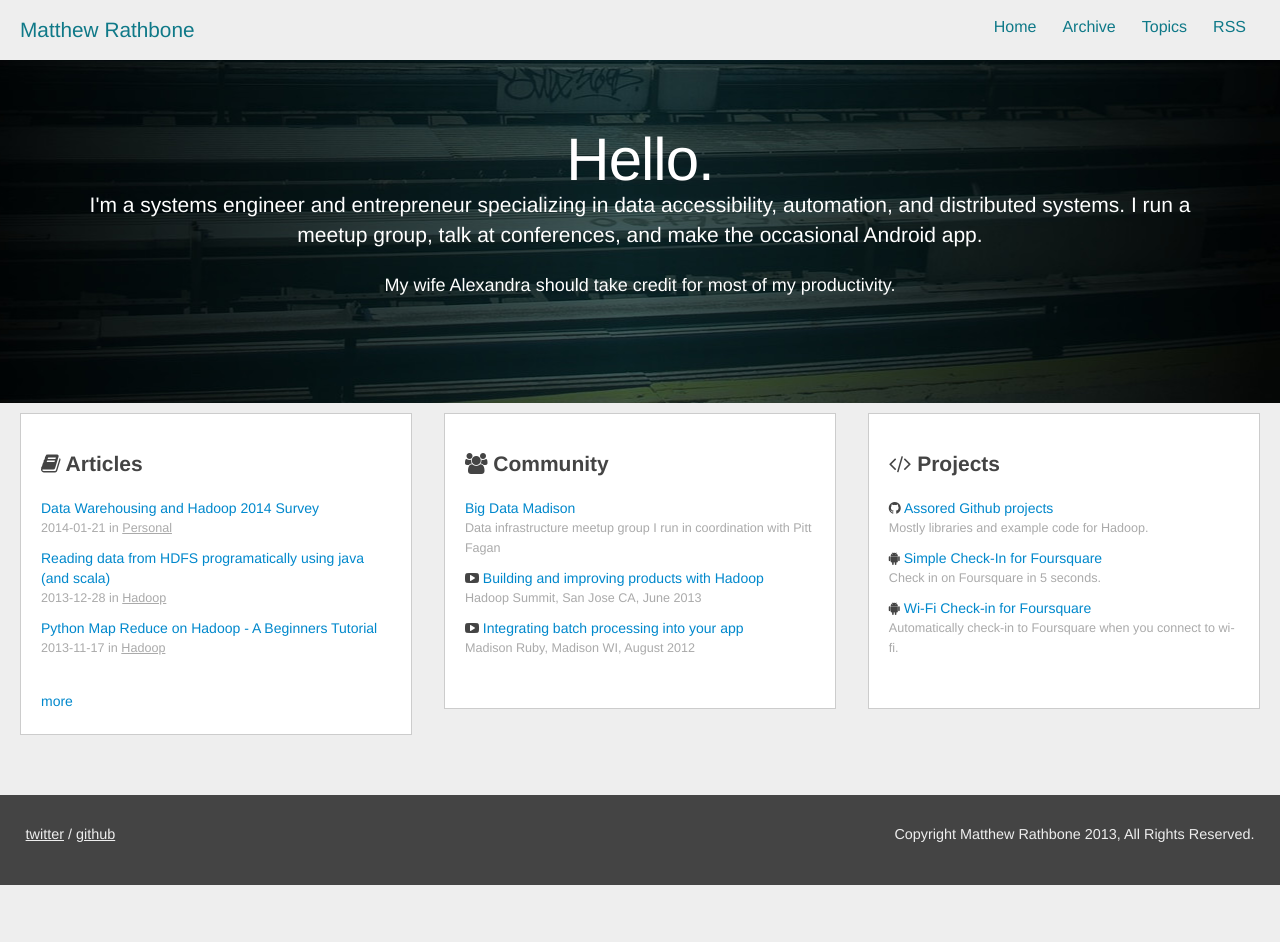
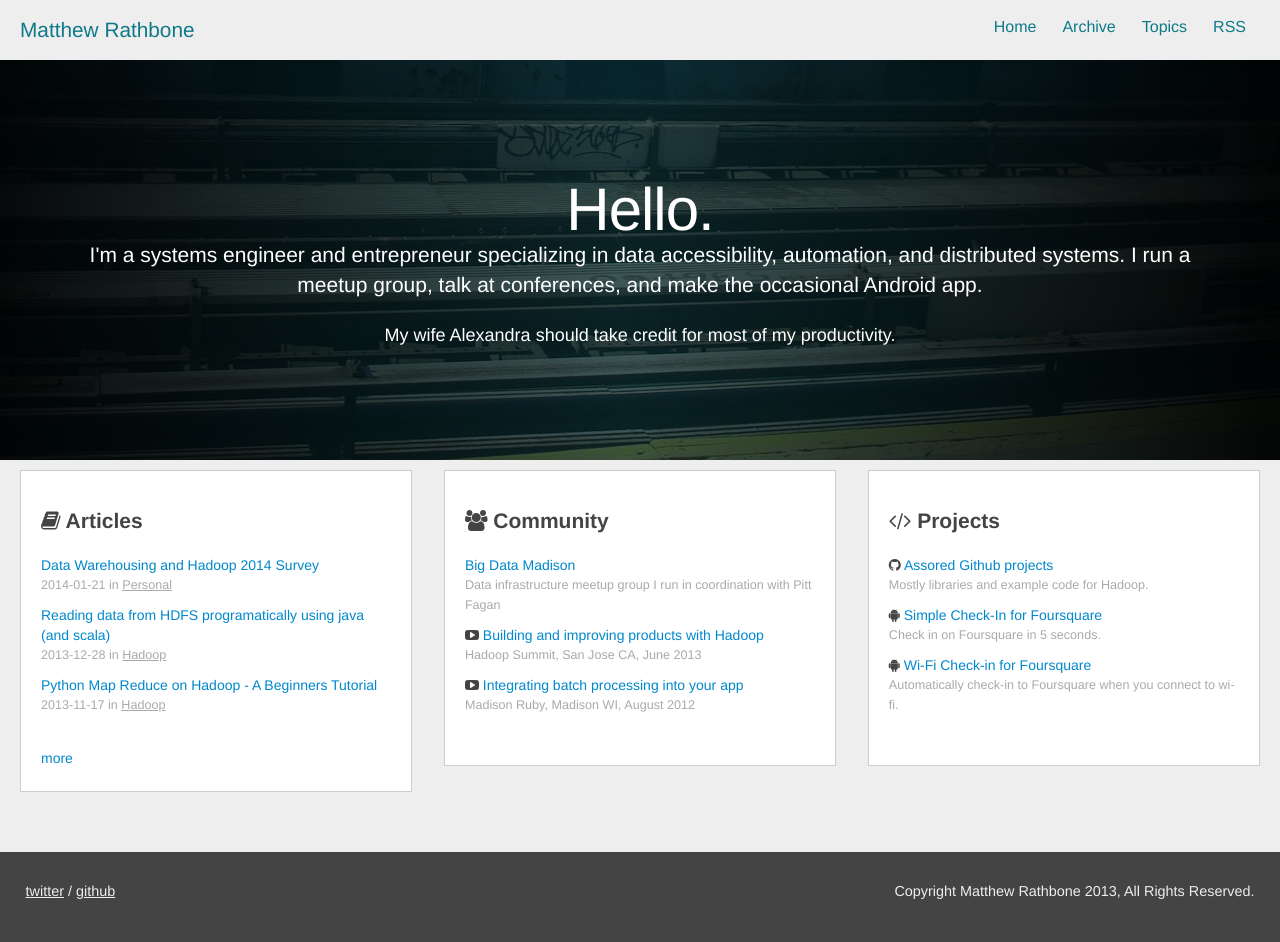
Before and after one commit to rathboma/rathboma.github.com, a Jekyll site: the page built from index.html, in a window 1280 px wide. Built offline with Jekyll 4.4.1, drawn with Linux system fonts in a browser that asks for light colours; the list of posts is cut into pages by our own code; before the commit the page ends 900 px from its top, so only the background shows below that.

Commit message:
style fixes, damn zoom

```diff
--- a/css/styles-2014-02-23.css
+++ b/css/styles-2014-02-23.css
@@ -58,11 +58,13 @@ div.bigheader {
   background-image:url('/img/backdrop.jpg');
   background-repeat:no-repeat;
   background-position:center bottom;
+  min-height:400px;
 }
 
 .bigheader .hero-unit {
   background: none;
   color:white;
+  margin-top:50px;
 
 }
 
```
